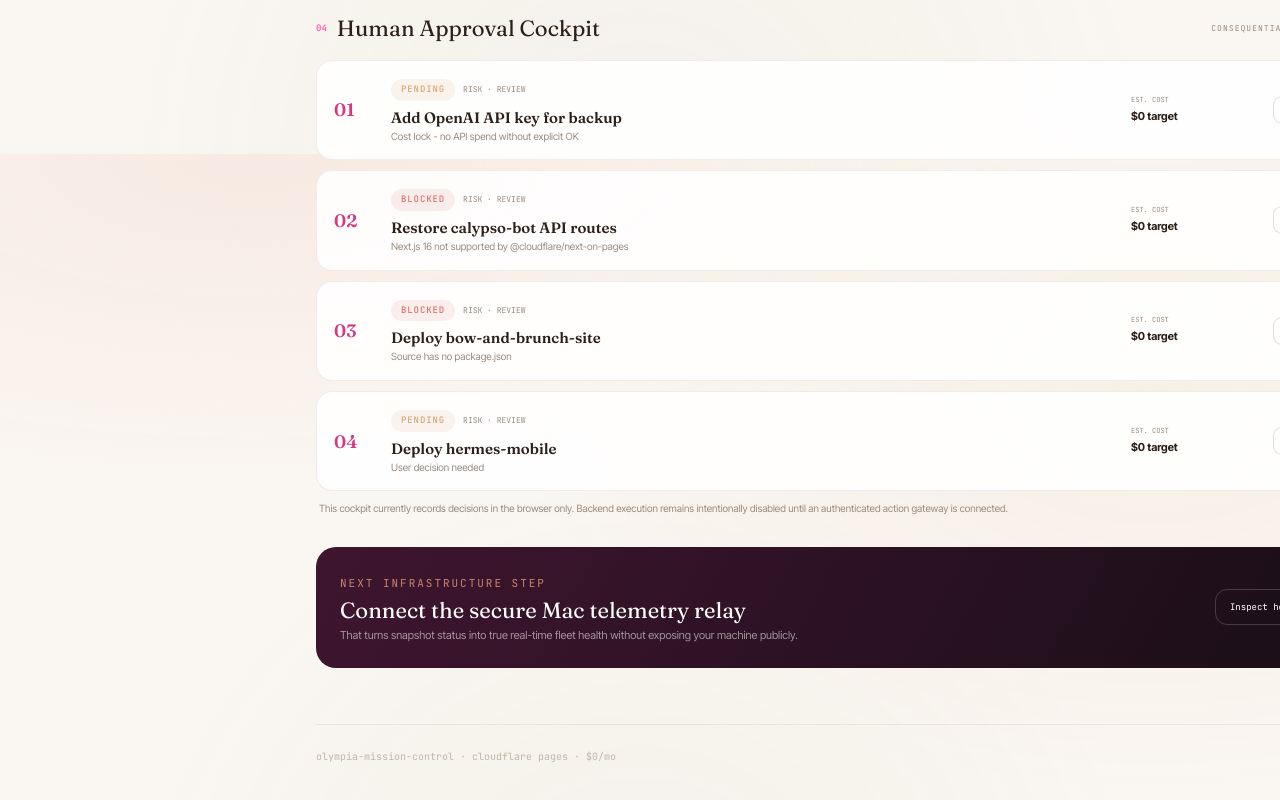
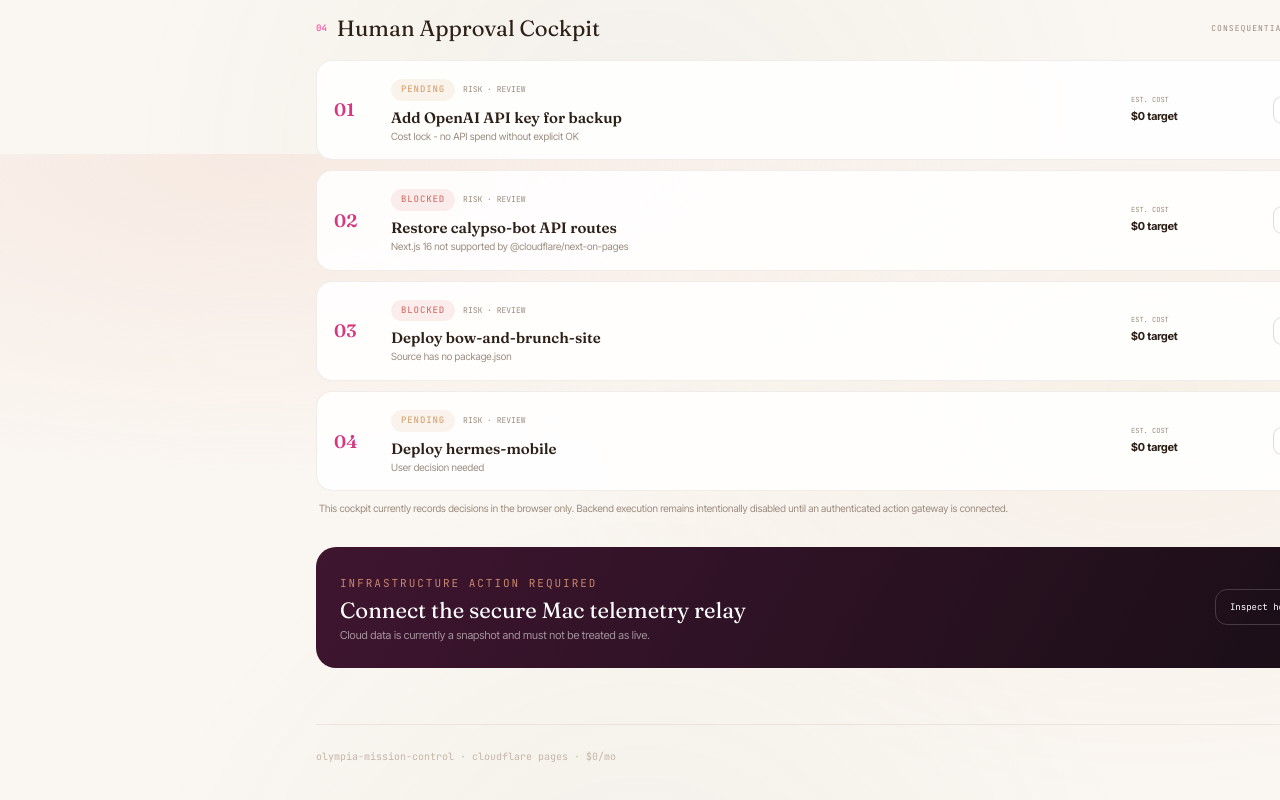
Before and after one commit to nikitambyfield-afk/mission-control, a Next.js app: page / in a window 1280 px wide. Shown: the part 3046-3846 px from the top of the page. Built offline with nearby package versions, Linux system fonts and the light colour scheme; no server answers.

Commit message:
Reflect connected telemetry and pipeline priority

```diff
--- a/app/FleetClient.js
+++ b/app/FleetClient.js
@@ -284,8 +284,32 @@
       </section>
 
       <section className="relay-banner">
-        <div><span className="eyebrow">Next infrastructure step</span><h2>Connect the secure Mac telemetry relay</h2><p>That turns snapshot status into true real-time fleet health without exposing your machine publicly.</p></div>
-        <Link href="/api/health">Inspect health endpoint ↗</Link>
+        {data?.telemetry_mode === 'live' ? (
+          <>
+            <div>
+              <span className="eyebrow">Telemetry relay connected</span>
+              <h2>
+                {s.pipeline_status === 'ok'
+                  ? 'Live data is flowing normally'
+                  : `Next action: investigate pipeline ${s.pipeline_status?.toUpperCase() || 'failure'}`}
+              </h2>
+              <p>
+                Signed Mac telemetry is reporting live. Infrastructure is online;
+                the pipeline condition above is the current operational priority.
+              </p>
+            </div>
+            <Link href="/calypso/">Inspect pipeline ↗</Link>
+          </>
+        ) : (
+          <>
+            <div>
+              <span className="eyebrow">Infrastructure action required</span>
+              <h2>Connect the secure Mac telemetry relay</h2>
+              <p>Cloud data is currently a snapshot and must not be treated as live.</p>
+            </div>
+            <Link href="/api/health">Inspect health endpoint ↗</Link>
+          </>
+        )}
       </section>
 
       {selectedAgent && (
```
